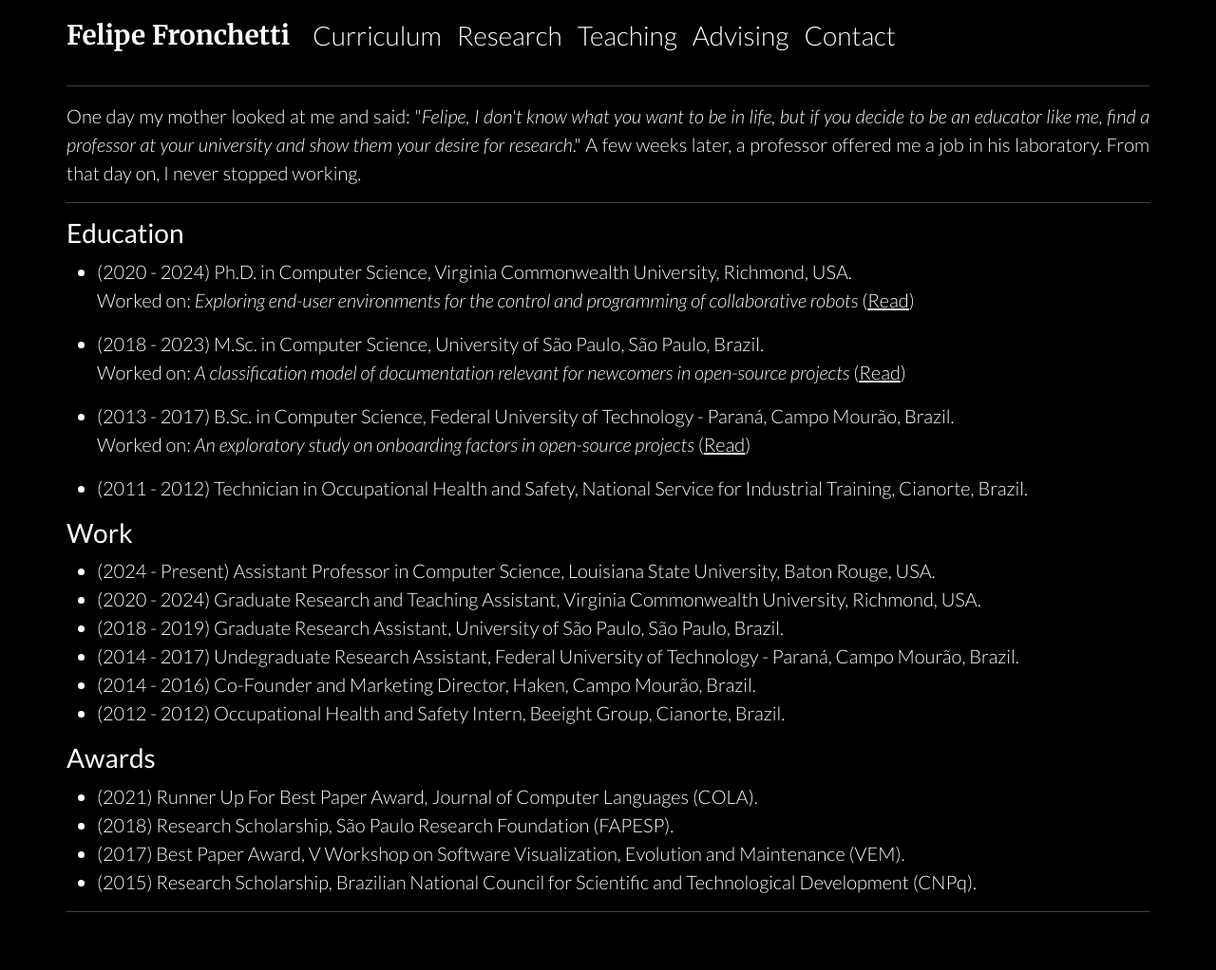
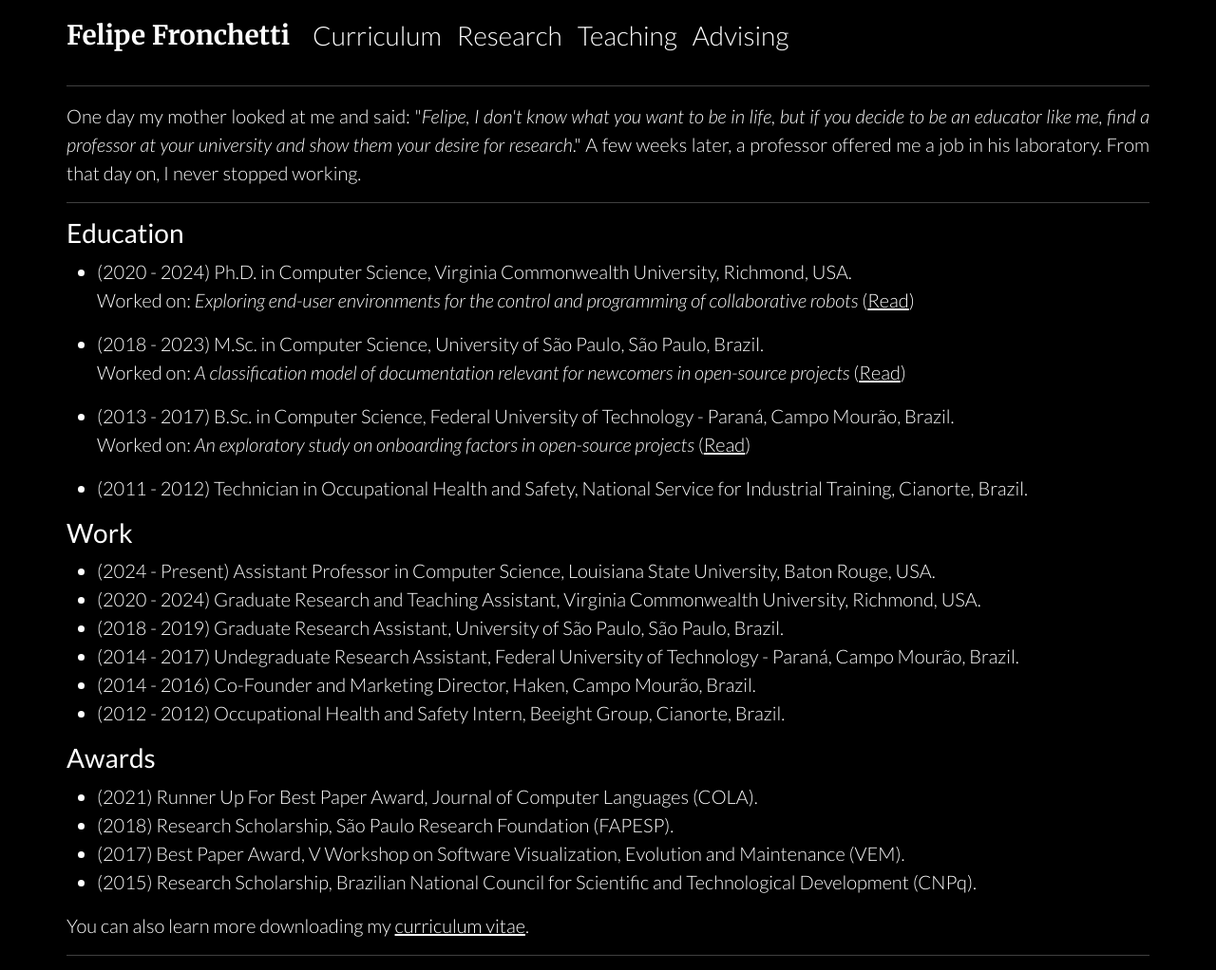
Before and after one commit to fronchetti/fronchetti.github.io, a Jekyll site: the page built from curriculum.html, in a window 1280 px wide and 1022 px high. Shown: the whole window at 95% size. Built offline with Jekyll 4.4.1, drawn with Linux system fonts in a browser that asks for light colours.

Commit message:
More updates to the website

```diff
--- a/_layouts/default.html
+++ b/_layouts/default.html
@@ -33,9 +33,6 @@
               <li class="nav-item">
                 <a class="nav-link" href="{{ site.url }}/advising">Advising</a>
               </li>
-              <li class="nav-item">
-                <a class="nav-link" href="{{ site.url }}/contact">Contact</a>
-              </li>
             </ul>
           </div>
         </nav>
--- a/curriculum.html
+++ b/curriculum.html
@@ -12,6 +12,7 @@ layout: default
 <hr>
 <p class="introduction">One day my mother looked at me and said: "<i>Felipe, I don't know what you want to be in life, but if you decide to be an educator like me, find a professor at your university and show them your desire for research</i>." A few weeks later, a professor offered me a job in his laboratory. From that day on, I never stopped working.</p>
 <hr>
+
 
 <h3>Education</h3>
 <ul>
@@ -42,4 +43,7 @@ layout: default
 <li>(2015) Research Scholarship, Brazilian National Council for Scientific and Technological Development (CNPq).</li>
 </ul>
 
+<p>You can also learn more downloading my <a href="curriculum.pdf" target="_blank">curriculum vitae</a>.</p>
+
+
 <hr>
```
Also changed, not shown: 8 other files.
